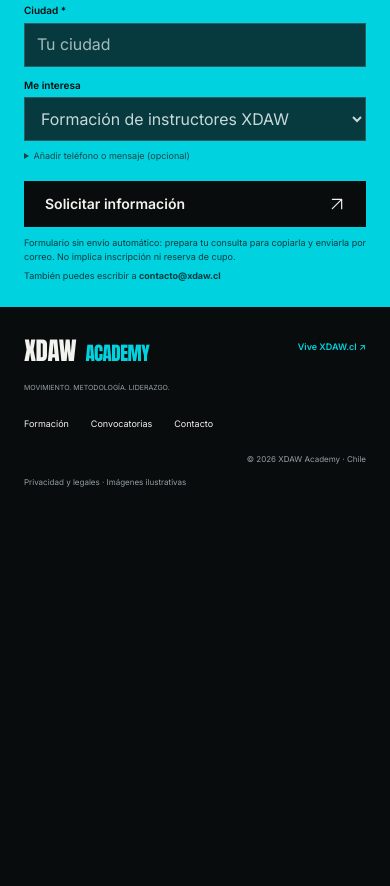
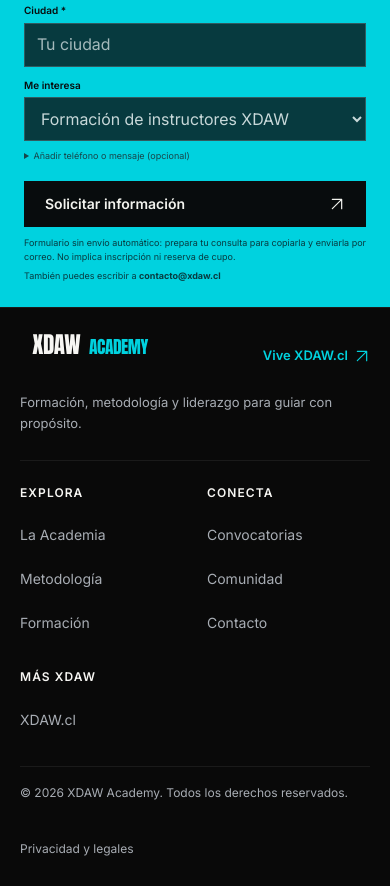
Before and after one commit to AnymuzzOps/xdawacademy, a website with bundled scripts: page index.html in a window 390 px wide. Shown: the part 3553-4439 px from the top of the page. Before the commit the page ends 4067 px from the top, so only its background shows below. Built offline with nearby package versions, Linux system fonts and the light colour scheme.

Commit message:
Unify footer layout navigation and responsive brand styling

```diff
--- a/index.html
+++ b/index.html
@@ -1,4 +1,4 @@
-<!doctype html><html lang="es"><head><meta charset="utf-8"><meta name="viewport" content="width=device-width,initial-scale=1"><meta name="theme-color" content="#090909"><meta name="description" content="XDAW Academy: formación, metodología y liderazgo para futuros instructores de Exotic Dance Workout."><title>XDAW Academy | Transforma movimiento en liderazgo</title><link rel="preload" href="./src/fonts/anton-latin.woff" as="font" type="font/woff" crossorigin><link rel="stylesheet" href="./src/styles.css"><script type="module" src="./src/main.js"></script></head><body class="home"><a class="skip" href="#contenido">Ir al contenido</a>
+<!doctype html><html lang="es"><head><meta charset="utf-8"><meta name="viewport" content="width=device-width,initial-scale=1"><meta name="theme-color" content="#090909"><meta name="description" content="XDAW Academy: formación, metodología y liderazgo para futuros instructores de Exotic Dance Workout."><title>XDAW Academy | Transforma movimiento en liderazgo</title><link rel="preload" href="./src/fonts/anton-latin.woff" as="font" type="font/woff" crossorigin><link rel="stylesheet" href="./src/styles.css"><script type="module" src="./src/main.js"></script><link rel="stylesheet" href="./src/footer.css"></head><body class="home"><a class="skip" href="#contenido">Ir al contenido</a>
 <header class="site-header"><div class="header-inner wrap">
 <a class="brand" href="./" aria-label="XDAW Academy, inicio"><span class="brand-name">XDAW <span>ACADEMY</span></span><small>EXOTIC DANCE WORKOUT</small></a>
 <button class="menu" aria-expanded="false" aria-controls="nav" aria-label="Abrir menú"><span aria-hidden="true"></span><span aria-hidden="true"></span></button>
@@ -49,4 +49,10 @@
  <p id="form-status" role="status" aria-live="polite"></p><div id="draft" hidden><label>Tu consulta preparada<textarea id="draft-text" rows="7" readonly></textarea></label><button class="button secondary" type="button" id="copy">Copiar consulta</button></div>
  </form></div></section>
 </main>
-<footer class="site-footer"><div class="wrap footer-grid"><div class="footer-brand"><a class="brand" href="./"><span class="brand-name">XDAW <span>ACADEMY</span></span></a><p>MOVIMIENTO. METODOLOGÍA. LIDERAZGO.</p></div><div class="footer-nav"><nav aria-label="Navegación de pie de página"><a href="./formacion/">Formación</a><a href="./formaciones/">Convocatorias</a><a href="#contacto">Contacto</a></nav><a class="legal-link" href="./legal/">Privacidad y legales · Imágenes ilustrativas</a></div><div class="footer-end"><a href="https://xdaw.cl">Vive XDAW.cl ↗</a><p>© 2026 XDAW Academy · Chile</p></div></div></footer></body></html>
+<footer class="universal-footer" data-brand="academy">
+  <div class="uf-inner">
+    <div class="uf-top"><a class="brand uf-logo" href="./" aria-label="XDAW Academy, inicio"><span class="brand-name">XDAW <span>ACADEMY</span></span></a><p class="uf-description">Formación, metodología y liderazgo para guiar con propósito.</p><a class="uf-cross" href="https://xdaw.cl">Vive XDAW.cl<svg class="uf-arrow" viewBox="0 0 24 24" fill="none" stroke="currentColor" stroke-width="1.8" stroke-linecap="round" stroke-linejoin="round" aria-hidden="true" focusable="false"><path d="M5 19 19 5M5 5h14v14"/></svg></a></div>
+    <nav class="uf-navigation" aria-label="Navegación de pie de página"><section class="uf-group"><h2>Explora</h2><ul><li><a href="./#academia">La Academia</a></li><li><a href="./#metodologia">Metodología</a></li><li><a href="./formacion/">Formación</a></li></ul></section><section class="uf-group"><h2>Conecta</h2><ul><li><a href="./formaciones/">Convocatorias</a></li><li><a href="./#comunidad">Comunidad</a></li><li><a href="./#contacto">Contacto</a></li></ul></section><section class="uf-group"><h2>Más XDAW</h2><ul><li><a href="https://xdaw.cl">XDAW.cl</a></li></ul></section></nav>
+    <div class="uf-bottom"><p>© 2026 XDAW Academy. Todos los derechos reservados.</p><nav aria-label="Información legal"><a href="./legal/">Privacidad y legales</a></nav></div>
+  </div>
+</footer></body></html>
--- /dev/null
+++ b/src/footer.css
@@ -0,0 +1,56 @@
+@font-face { font-family: XDAW Footer; src: url('./fonts/inter-latin.woff') format('woff'); font-weight: 100 900; font-display: swap; }
+.universal-footer {
+  --footer-accent: var(--orange, #ff7200);
+  --footer-muted: #a8adb4;
+  background: #090909;
+  color: #f7f6f3;
+  font: 400 14px/1.6 'XDAW Footer', Inter, Arial, sans-serif;
+  border-top: 1px solid #ffffff12;
+  width: 100%;
+  margin: 0;
+  padding: 0;
+}
+.universal-footer[data-brand="academy"] { --footer-accent: var(--cyan, #00d8ec); }
+.universal-footer *, .universal-footer *::before, .universal-footer *::after { box-sizing: border-box; }
+.universal-footer .uf-inner { width: min(1120px, calc(100% - 64px)); margin-inline: auto; }
+.universal-footer p, .universal-footer h2, .universal-footer ul { margin: 0; padding: 0; }
+.universal-footer a { color: inherit; text-decoration: none; transition: color 180ms ease; }
+.universal-footer a:hover { color: var(--footer-accent); }
+.universal-footer a:focus-visible { outline: 2px solid var(--footer-accent); outline-offset: 4px; border-radius: 3px; }
+.universal-footer .uf-top { display: grid; grid-template-columns: 184px minmax(0, 1fr) 190px; align-items: center; gap: 32px; min-height: 120px; padding-block: 24px; }
+.universal-footer .uf-logo { display: flex; justify-content: flex-start; align-items: center; width: 184px; height: 48px; position: relative; overflow: hidden; flex-shrink: 0; }
+.universal-footer .uf-logo .brand-logo-image { position: absolute; width: 160px; height: auto; left: 0; top: 50%; transform: translateY(-51%); object-fit: contain; }
+.universal-footer .uf-logo .brand-name { font: 400 28px/1.1 var(--display); letter-spacing: -.02em; }
+.universal-footer .uf-logo .brand-name > span { color: var(--footer-accent); font-size: .76em; margin-left: 4px; }
+.universal-footer .uf-description { color: var(--footer-muted); font-size: 13px; line-height: 1.65; max-width: 360px; }
+.universal-footer .uf-cross { display: inline-flex; align-items: center; justify-content: flex-end; gap: 12px; min-height: 44px; font-size: 14px; font-weight: 600; color: var(--footer-accent); }
+.universal-footer .uf-arrow { width: 16px; height: 16px; flex: 0 0 16px; }
+.universal-footer .uf-navigation { display: grid; grid-template-columns: repeat(3, minmax(0, 1fr)); gap: 32px; padding-block: 24px; border-top: 1px solid #ffffff12; }
+.universal-footer .uf-group { min-width: 0; }
+.universal-footer .uf-group h2 { font: 600 12px/1.4 'XDAW Footer', Inter, Arial, sans-serif; letter-spacing: .09em; text-transform: uppercase; margin-bottom: 12px; color: #f7f6f3; }
+.universal-footer .uf-group ul { list-style: none; }
+.universal-footer .uf-group a { display: flex; align-items: center; min-height: 36px; font-size: 14px; color: var(--footer-muted); overflow-wrap: anywhere; }
+.universal-footer .uf-group a:hover { color: var(--footer-accent); }
+.universal-footer .uf-bottom { display: flex; align-items: center; justify-content: space-between; gap: 24px; min-height: 76px; padding-block: 16px; border-top: 1px solid #ffffff12; }
+.universal-footer .uf-bottom p, .universal-footer .uf-bottom a { font-size: 12px; color: var(--footer-muted); }
+.universal-footer .uf-bottom a { display: inline-flex; align-items: center; min-height: 44px; }
+.universal-footer .uf-bottom a:hover { color: var(--footer-accent); }
+@media (max-width: 800px) {
+  .universal-footer .uf-top { grid-template-columns: minmax(0, 1fr) auto; gap: 12px 24px; }
+  .universal-footer .uf-description { grid-column: 1 / -1; grid-row: 2; min-height: 44px; }
+  .universal-footer .uf-cross { grid-column: 2; grid-row: 1; }
+  .universal-footer .uf-group a { min-height: 44px; }
+}
+@media (max-width: 599px) {
+  .universal-footer .uf-inner { width: calc(100% - 40px); }
+  .universal-footer .uf-top { gap: 12px; }
+  .universal-footer .uf-logo { width: 140px; }
+  .universal-footer .uf-logo .brand-logo-image { width: 140px; }
+  .universal-footer .uf-logo .brand-name { font-size: 23px; }
+  .universal-footer .uf-cross { font-size: 13px; gap: 6px; }
+  .universal-footer .uf-navigation { grid-template-columns: repeat(2, minmax(0, 1fr)); gap: 24px; }
+  .universal-footer .uf-group:last-child { grid-column: 1 / -1; }
+  .universal-footer .uf-bottom p { min-height: 39px; }
+  .universal-footer .uf-bottom { flex-direction: column; align-items: flex-start; gap: 4px; padding-block: 16px; }
+}
+@media (prefers-reduced-motion: reduce) { .universal-footer a { transition: none; } }
--- a/src/styles.css
+++ b/src/styles.css
@@ -221,17 +221,7 @@ input:hover,select:hover,textarea:hover { border-color:var(--black); }
 #form-status:empty { margin:0; }
 #draft { border-top:1px solid #073b4050;padding-top:18px;margin-top:16px; }
 #draft .button { background:var(--black);margin-top:12px; }
-.site-footer { padding:32px 0 25px; }
-.footer-grid { display:grid;grid-template-columns:1.2fr 1fr .6fr;gap:30px;align-items:start; }
-.footer-brand .brand-name { font-size:27px; }
-.footer-brand p { font-size:7px;margin-top:18px; }
-.footer-nav nav { display:flex;gap:40px;margin-bottom:18px; }
-.footer-nav nav a { font-size:10px;min-height:32px;display:flex;align-items:center; }
 .legal-link { font-size:9px;color:var(--muted); }
-.footer-end { text-align:right; }
-.footer-end>a { display:inline-block;color:var(--cyan);font-size:12px;font-weight:600;padding-block:5px 20px; }
-.footer-end p { font-size:9px; }
-.site-footer a:hover { color:var(--cyan);text-decoration:underline; }
 .section { width:var(--wrap);margin-inline:auto; }
 .subpage { min-height:65vh;padding-block:70px; }
 .subpage h1 { font-size:60px;color:var(--cyan);margin-bottom:30px; }
@@ -271,7 +261,6 @@ input:hover,select:hover,textarea:hover { border-color:var(--black); }
   .community-photo { min-height:420px; }
   .contact-grid { gap:55px; }
   .contact h2 { font-size:55px; }
-  .footer-nav nav { gap:25px; }
 }
 @media(max-width:900px) {
   .brand-name { font-size:26px; }
@@ -312,10 +301,6 @@ input:hover,select:hover,textarea:hover { border-color:var(--black); }
   .contact h2 { font-size:46px; }
   .contact form>h3 { font-size:27px; }
   .fields { gap:16px 15px; }
-  .footer-grid { grid-template-columns:1fr 1fr; }
-  .footer-end { grid-column:2;grid-row:1;text-align:right; }
-  .footer-nav { grid-column:1/-1;display:flex;align-items:center;justify-content:space-between; }
-  .footer-nav nav { margin-bottom:0; }
 }
 @media(max-width:700px) {
   .brand-name { font-size:27px; }
@@ -433,16 +418,6 @@ input:hover,select:hover,textarea:hover { border-color:var(--black); }
   .optional-fields { font-size:9px;margin-top:13px; }
   .contact-submit { margin-top:10px; }
   .form-notice,.contact-mail { font-size:9px; }
-  .site-footer { padding-block:30px 26px; }
-  .footer-grid { grid-template-columns:1fr auto;gap:18px 15px; }
-  .footer-brand .brand-name { font-size:25px; }
-  .footer-brand p { font-size:7px;margin-top:17px;white-space:nowrap; }
-  .footer-end { display:contents; }
-  .footer-end>a { grid-column:2;grid-row:1;align-self:start;font-size:9px;padding-top:3px;padding-bottom:0;white-space:nowrap; }
-  .footer-end p { grid-column:1/-1;grid-row:3;font-size:8px;margin-top:0; }
-  .footer-nav { display:contents; }
-  .footer-nav nav { grid-column:1/-1;grid-row:2;gap:22px;margin-top:0; }
-  .footer-nav nav a { font-size:9px;min-height:25px; }
   .legal-link { grid-column:1/-1;grid-row:4;font-size:8px;margin-top:-7px; }
   .subpage { padding-block:42px; }
   .subpage h1 { font-size:42px;overflow-wrap:break-word; }
@@ -461,9 +436,6 @@ input:hover,select:hover,textarea:hover { border-color:var(--black); }
   .method-photo figcaption { width:190px; }
   .origin>div { gap:10px; }
   .origin span { font-size:7px; }
-  .footer-brand .brand-name { font-size:22px; }
-  .footer-end>a { font-size:8px; }
-  .footer-brand p { font-size:6px; }
 }
 @media(prefers-reduced-motion:reduce) {
   *,*::before,*::after { animation:none!important;transition:none!important; }
```
Also changed, not shown: formacion/index.html (+8 -2 lines), formaciones/index.html (+8 -2 lines), legal/index.html (+8 -2 lines).
